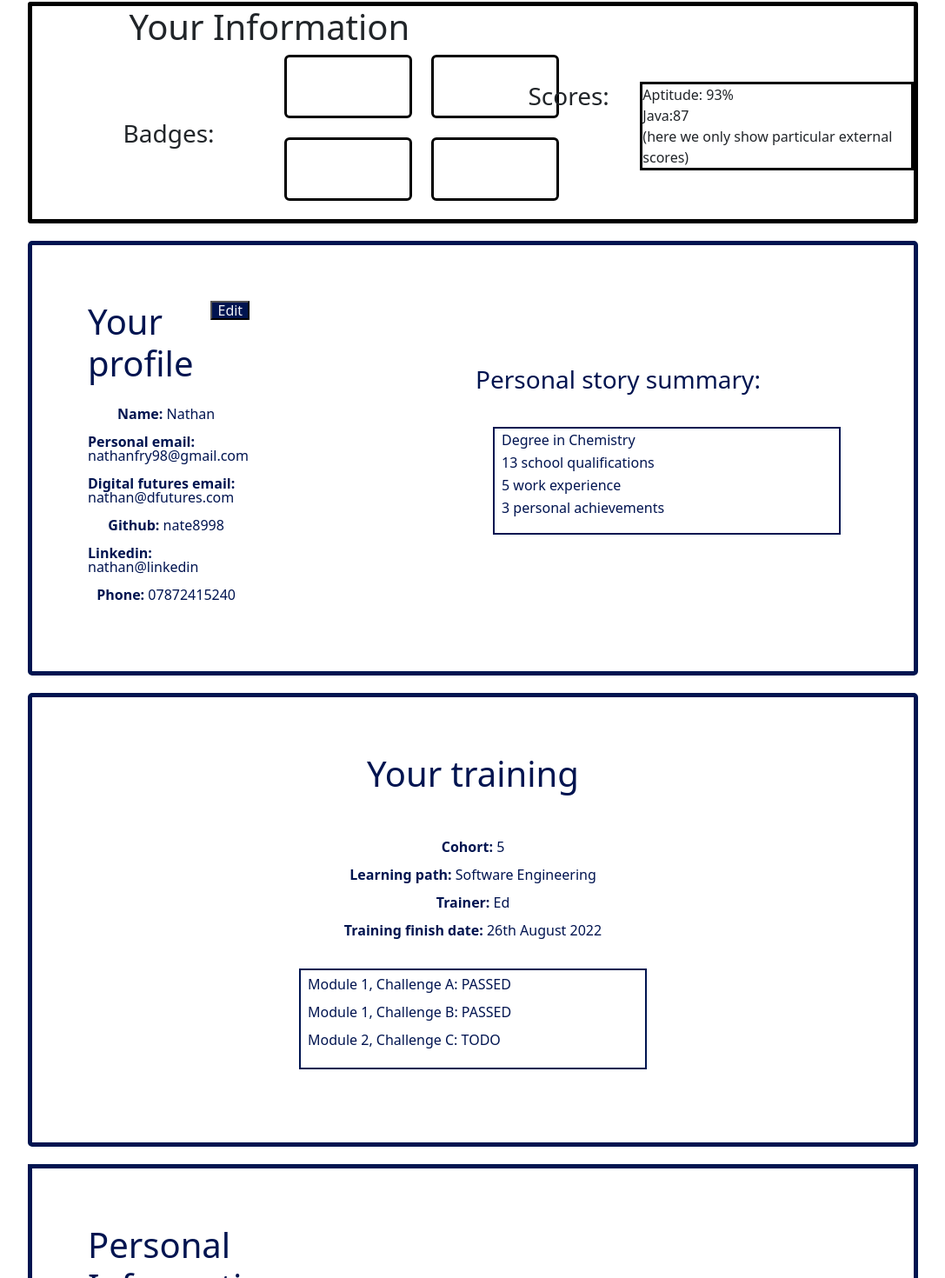
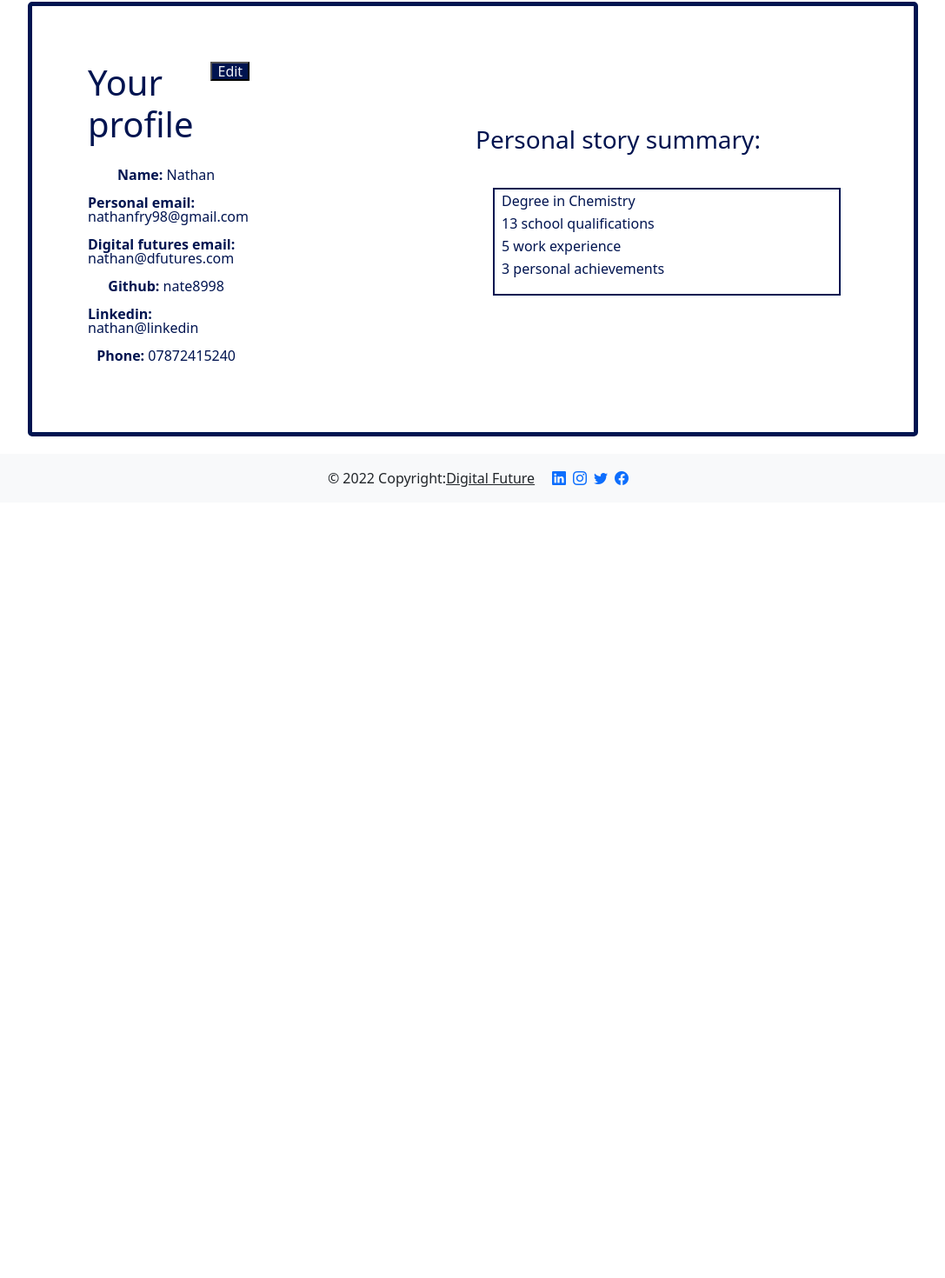
Before and after one commit to TanvirDF/TeamEngineering, a React (Create React App) app in the folder FrontEnd/: page /profilepage in a window 1280 px wide. Shown: the part 98-1568 px from the top of the page at 87% size, without its empty margins (96-1183 px from the left). After the commit the page ends 800 px from the top, so only its background shows below. Built offline with nearby package versions, Linux system fonts and the light colour scheme.

Commit message:
profile stuff

```diff
--- a/FrontEnd/package.json
+++ b/FrontEnd/package.json
@@ -3,6 +3,9 @@
   "version": "0.1.0",
   "private": true,
   "dependencies": {
+    "@emotion/react": "^11.10.0",
+    "@emotion/styled": "^11.10.0",
+    "@mui/material": "^5.10.0",
     "@testing-library/jest-dom": "^5.16.5",
     "@testing-library/react": "^13.3.0",
     "@testing-library/user-event": "^13.5.0",
@@ -10,6 +13,7 @@
     "bootstrap-icons": "^1.9.1",
     "react": "^18.2.0",
     "react-dom": "^18.2.0",
+    "react-router-dom": "^6.3.0",
     "react-scripts": "5.0.1",
     "web-vitals": "^2.1.4"
   },
--- a/FrontEnd/src/App.js
+++ b/FrontEnd/src/App.js
@@ -5,23 +5,23 @@ import Header from './Components/Header'
 // import './App.css';
 // import editpi from './CSS/EditPI.css'
 // import profilecss from './CSS/Profile.css'
-import Information from "./component/Information";
-import Profile from "./component/Profile";
-import Training from './component/Training';
-import EditPI from './component/EditPI';
+import { BrowserRouter as Router, Route, Routes } from 'react-router-dom';
+import Homepage from './component/Homepage';
+import ProfilePage from './component/ProfilePage/ProfilePage';
 
 function App() {
   return (
-    <>
+    <Router>
+      <Header />
+      <Routes>
+        <>
+          <Route path='/' element={<Homepage />} />
+          <Route path='/profilepage' element={<ProfilePage />} />
 
-      <Header />
-      <Information />
-      <Profile />
-
-      <Training />
-      <EditPI />
+        </>
+      </Routes>
       <Footer />
-    </>
+    </Router>
   );
 }
 
--- /dev/null
+++ b/FrontEnd/src/component/Homepage.jsx
@@ -0,0 +1,16 @@
+import Profile from "./Profile";
+import Training from "./Training";
+import Information from "./Information";
+
+const Homepage = () => {
+    return (
+        <div>
+            <Profile />
+            <Information />
+            <Training/>
+        </div>
+
+)
+}
+
+export default Homepage;
--- /dev/null
+++ b/FrontEnd/src/component/ProfilePage/PersonalStory.jsx
@@ -0,0 +1,13 @@
+import React from "react";
+import Table from '@mui/material/Table';
+// or
+
+const PersonalStory = () => {
+
+    return (
+        <Table/>
+
+    )
+}
+
+export default PersonalStory;
--- /dev/null
+++ b/FrontEnd/src/component/ProfilePage/ProfilePage.jsx
@@ -0,0 +1,15 @@
+import React from "react";
+import Profile from "../Profile";
+import PersonalStory from "./PersonalStory";
+
+
+const ProfilePage = () => {
+    return (
+        <div>
+        <Profile/>
+        <PersonalStory />
+        </div>
+    )
+}
+
+export default ProfilePage;
```
Also changed, not shown: 1 other file (tests, documents, lock files or other folders).
